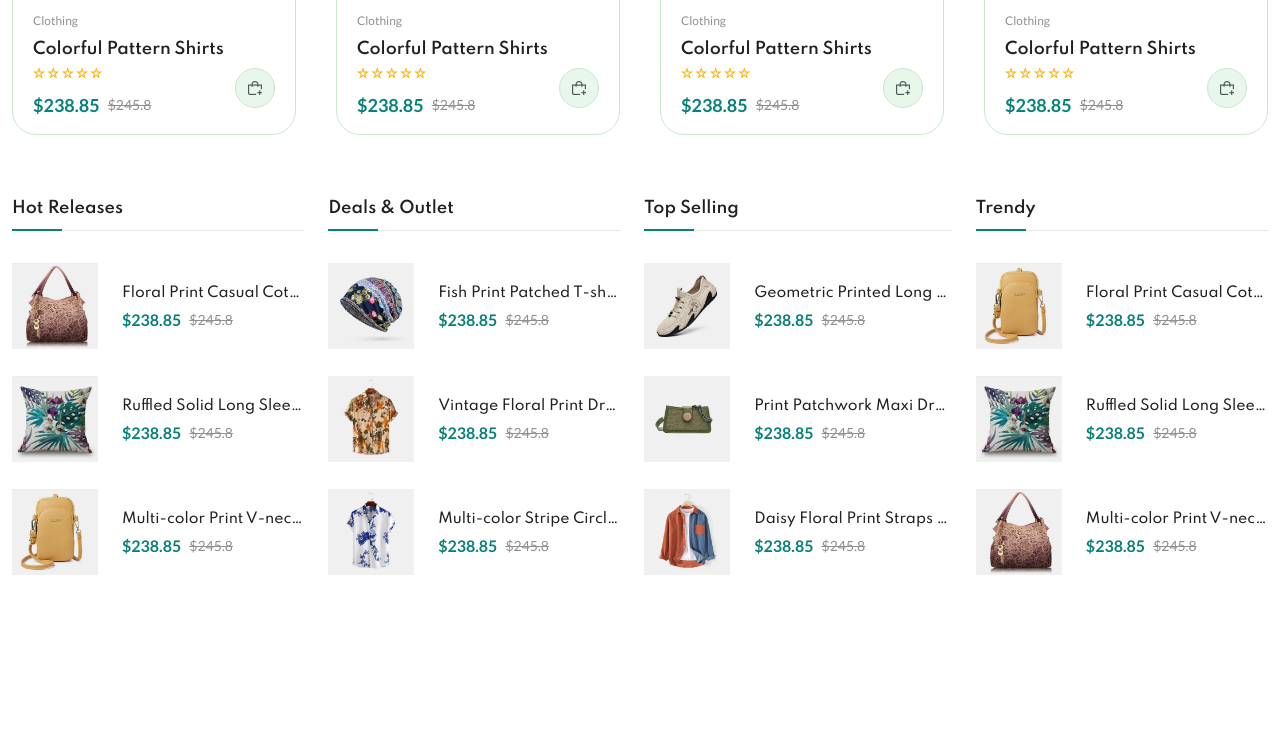
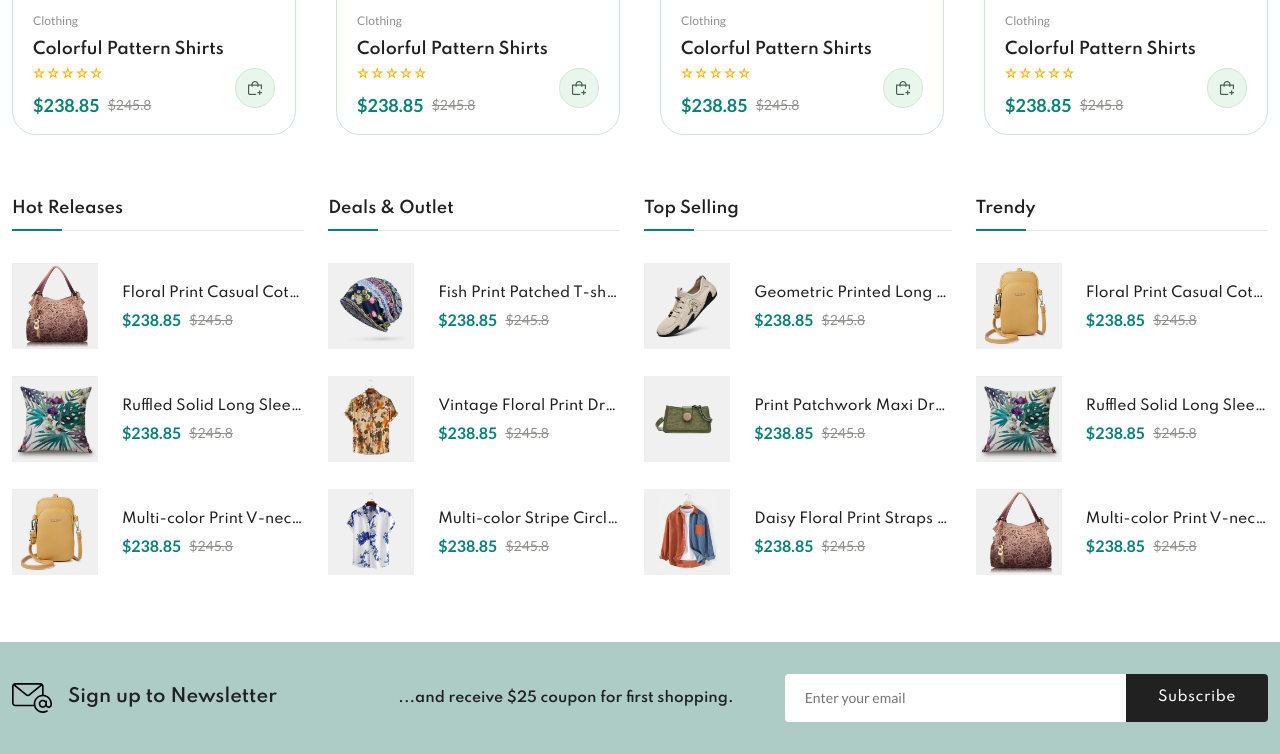
Before and after one commit to ink1982/evara, a plain HTML site: page index.html in a window 1280 px wide. Shown: the part 3029-3783 px from the top of the page. Before the commit the page ends 3639 px from the top, so only its background shows below. Drawn offline with nearby package versions, Linux system fonts and the light colour scheme.

Commit message:
newsletter complete

```diff
--- a/assets/css/styles.css
+++ b/assets/css/styles.css
@@ -755,6 +755,68 @@ input {
 }
 
 /*=============== NEWSLETTER ===============*/
+.newsletter {
+	background-color: hsl(166, 23%, 74%);
+}
+
+.home__newsletter {
+	margin-top: 2rem;
+}
+
+.newsletter__container {
+	grid-template-columns: repeat(2, 3.5fr) 5fr;
+	align-items: center;
+	column-gap: 3rem;
+}
+
+.newsletter__title {
+	column-gap: 1rem;
+	font-size: var(--large-font-size);
+}
+
+.newsletter__icon {
+	width: 40px;
+}
+
+.newsletter__description {
+	color: var(--title-color);
+	font-family: var(--second-font);
+	font-size: var(--small-font-size);
+	font-weight: var(--weight-600);
+}
+
+.newsletter__form {
+	display: flex;
+}
+
+.newsletter__input,
+.newsletter__btn {
+	font-size: var(--small-font-size);
+}
+
+.newsletter__input {
+	background-color: var(--body-color);
+	padding-inline: 1.25rem;
+	width: 100%;
+	height: 48px;
+	border-radius: 0.25rem 0 0 0.25rem;
+}
+
+.newsletter__btn {
+	background-color: var(--title-color);
+	color: var(--body-color);
+	padding-inline: 2rem;
+	border-radius: 0 0.25rem 0.25rem 0;
+	font-family: var(--second-font);
+	font-weight: var(--weight-500);
+	letter-spacing: 0.5px;
+	cursor: pointer;
+	transition: all 0.3s var(--transition);
+}
+
+.newsletter__btn:hover {
+	background-color: var(--first-color);
+}
 
 /*=============== FOOTER ===============*/
 
--- a/index.html
+++ b/index.html
@@ -2255,7 +2255,29 @@
 			</section>
 
 			<!--=============== NEWSLETTER ===============-->
-			<section class="newsletter"></section>
+			<section class="newsletter section home__newsletter">
+				<div class="newsletter__container container grid">
+					<h3 class="newsletter__title flex">
+						<img
+							class="newsletter__icon"
+							src="assets/img/icon-email.svg"
+							alt="Email-ico"
+						/>
+						Sign up to Newsletter
+					</h3>
+					<p class="newsletter__description">
+						...and receive $25 coupon for first shopping.
+					</p>
+					<form class="newsletter__form" action="">
+						<input
+							class="newsletter__input"
+							type="text"
+							placeholder="Enter your email"
+						/>
+						<button class="newsletter__btn" type="submit">Subscribe</button>
+					</form>
+				</div>
+			</section>
 		</main>
 
 		<!--=============== FOOTER ===============-->
```
